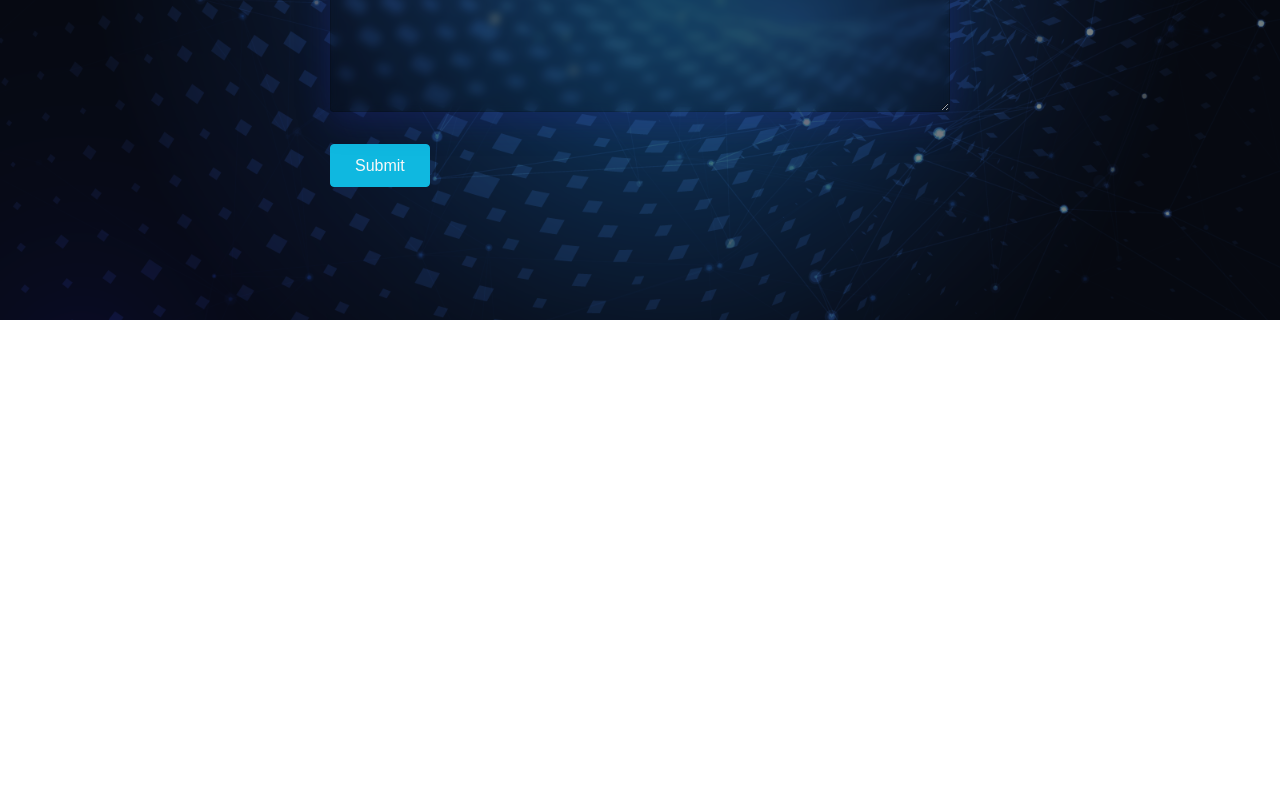
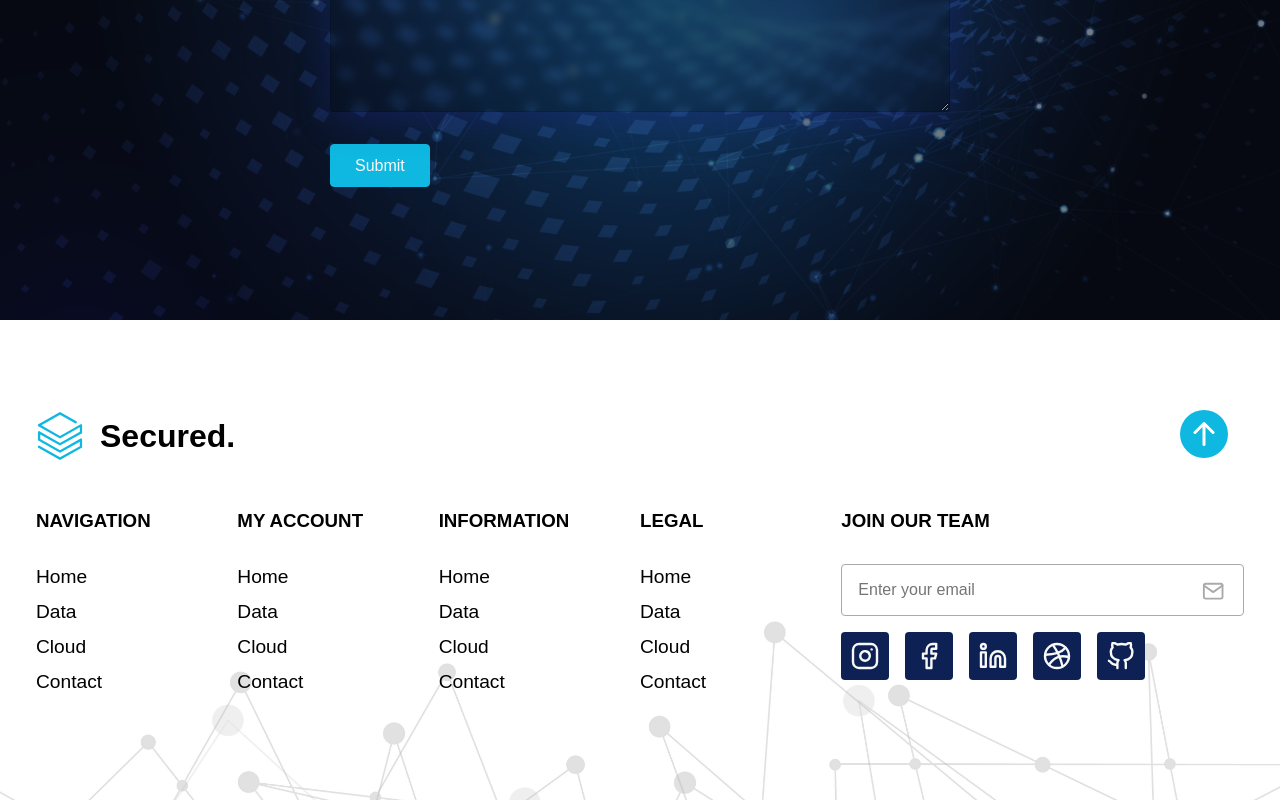
Before and after one commit to AhmedShaykh/Agency-Website, a React (Create React App) app: page / in a window 1280 px wide. Shown: the part 2880-3680 px from the top of the page. Before the commit the page ends 3200 px from the top, so only its background shows below. Built offline with nearby package versions, Linux system fonts and the light colour scheme; a web font is replaced by a local one.

Commit message:
Git Init

```diff
--- a/src/App.jsx
+++ b/src/App.jsx
@@ -4,7 +4,7 @@
 import Data from './Components/Data/Data.jsx';
 import Cloud from './Components/Cloud/Cloud.jsx'
 import Contact from "./Components/Contact/Contact.jsx";
-// import Footer from './Components/Footer/Footer.jsx';
+import Footer from './Components/Footer/Footer.jsx';
 
 function App() {
   return (
@@ -14,7 +14,7 @@
       <Data />
       <Cloud />
       <Contact />
-      {/* <Footer /> */}
+      <Footer />
     </>
   );
 }
--- a/src/Components/Footer/Footer.jsx
+++ b/src/Components/Footer/Footer.jsx
@@ -1,9 +1,68 @@
 import React from 'react';
+import { SiDatabricks } from 'react-icons/si';
+import { BsFillArrowUpCircleFill } from 'react-icons/bs';
+import { FiMail, FiFacebook, FiGithub, FiInstagram, FiLinkedin, FiDribbble } from 'react-icons/fi';
+import './FooterStyles.css';
+
+import { Link } from 'react-scroll';
 
 const Footer = () => {
     return (
-        <div>
+        <div className='footer'>
+            <div className="container">
+                <div className="top">
+                    <div className="logo-footer">
+                        <SiDatabricks className='icon' />
+                        <h2>Secured.</h2>
+                    </div>
+                    <Link activeClass="active" to="top" spy={true} smooth={true} duration={500} >
+                        <BsFillArrowUpCircleFill className='icon' />
+                    </Link>
 
+                </div>
+                <div className="col-container">
+                    <div className="col">
+                        <h3>Navigation</h3>
+                        <p>Home</p>
+                        <p>Data</p>
+                        <p>Cloud</p>
+                        <p>Contact</p>
+                    </div>
+                    <div className="col">
+                        <h3>My Account</h3>
+                        <p>Home</p>
+                        <p>Data</p>
+                        <p>Cloud</p>
+                        <p>Contact</p>
+                    </div>
+                    <div className="col">
+                        <h3>Information</h3>
+                        <p>Home</p>
+                        <p>Data</p>
+                        <p>Cloud</p>
+                        <p>Contact</p>
+                    </div>
+                    <div className="col">
+                        <h3>Legal</h3>
+                        <p>Home</p>
+                        <p>Data</p>
+                        <p>Cloud</p>
+                        <p>Contact</p>
+                    </div>
+                    <form>
+                        <h3>Join Our Team</h3>
+                        <input type="email" placeholder='Enter your email' />
+                        <FiMail className='mail-icon' />
+                        <div className="social-group">
+                            <FiInstagram className='social-icon' />
+                            <FiFacebook className='social-icon' />
+                            <FiLinkedin className='social-icon' />
+                            <FiDribbble className='social-icon' />
+                            <FiGithub className='social-icon' />
+                        </div>
+                    </form>
+                </div>
+            </div>
         </div>
     )
 }
--- /dev/null
+++ b/src/Components/Footer/FooterStyles.css
@@ -0,0 +1,115 @@
+.footer {
+    width: 100%;
+    height: 60vh;
+    position: relative;
+    background: rgba(255, 255, 255, 0.7);
+}
+
+.footer:before {
+    content: '';
+    position: absolute;
+    background: url('../../Assets/footer-bg.jpg')no-repeat center center/cover;
+    height: 100%;
+    width: 100%;
+    z-index: -1;
+}
+
+.footer .container {
+    display: flex;
+    flex-direction: column;
+    align-items: center;
+    justify-content: center;
+}
+
+.footer .top {
+    width: 100%;
+    padding: 1rem;
+    display: flex;
+    justify-content: space-between;
+}
+
+.footer .top .logo-footer {
+    display: flex;
+    align-items: center;
+}
+
+.footer .top .icon {
+    font-size: 3rem;
+    margin-right: 1rem;
+    color: var(--primary-color);
+    cursor: pointer;
+}
+
+.footer h2 {
+    font-size: 2rem;
+}
+
+.footer .col-container {
+    display: grid;
+    grid-template-columns: 1fr 1fr 1fr 1fr 2fr;
+    padding: 1rem;
+    width: 100%;
+}
+
+.footer h3 {
+    margin: 1rem 0 2rem 0;
+    text-transform: uppercase;
+}
+
+.footer p {
+    margin: .5rem 0;
+}
+
+.footer form {
+    width: 100%;
+    margin-bottom: .6rem;
+    position: relative;
+}
+
+.footer form input {
+    padding: 1rem;
+    width: 100%;
+    outline: none;
+    font-size: 1rem;
+    border: 1px solid #aaa;
+    border-radius: 4px;
+    color: #333;
+}
+
+.footer form input:focus {
+    color: #333;
+    outline: var(--primary-color);
+    box-shadow: 0 0 8px 0 var(--primary-dark);
+}
+
+.footer form .mail-icon {
+    position: absolute;
+    font-size: 1.4rem;
+    margin: 1rem;
+    right: .2rem;
+    color: #aaa;
+    cursor: pointer;
+}
+
+.footer form .social-icon {
+    margin: 1rem 1rem 1rem 0;
+    padding: .6rem;
+    background-color: var(--primary-dark);
+    border-radius: 4px;
+    color: #f8f8f8;
+    font-size: 3rem;
+}
+
+@media screen and (max-width: 940px) {
+    .footer {
+        height: 100%;
+    }
+
+    .footer .col-container {
+        grid-template-columns: 2fr 2fr;
+    }
+
+    .footer form {
+        grid-column: 1 / span 2;
+    }
+}
```
